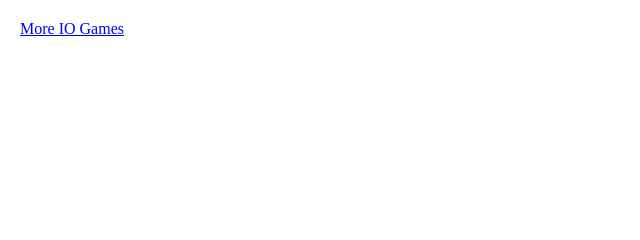
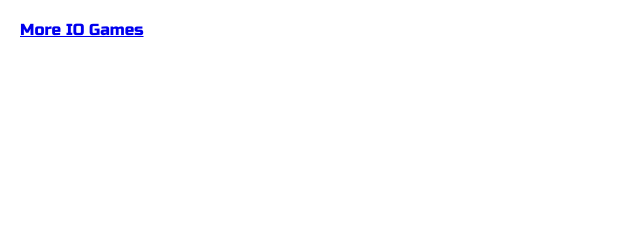
Before and after one commit to Tjstretchalot/IORPG-Client, a plain HTML site: page index.html in a window 1280 px wide. Shown: the top 240 px of the page, 0-640 px from the left. Drawn offline with nearby package versions, Linux system fonts and the light colour scheme.

Commit message:
Improve more io games button

```diff
--- a/index.html
+++ b/index.html
@@ -12,7 +12,7 @@
   <body style="margin: 0 0;padding: 0 0;">
     <canvas id="game_canvas"></canvas>
 
-    <a style = "position: absolute; top: 20px; left: 20px;" id ="moregames" href="http://iogames.space">More IO Games</a>
+    <a style = "position: absolute; top: 20px; left: 20px; font: 16px Russo One, sans-serif;" id ="moregames" href="http://iogames.space">More IO Games</a>
     <script src="js/client.js"></script>
   </body>
 </html>
```
